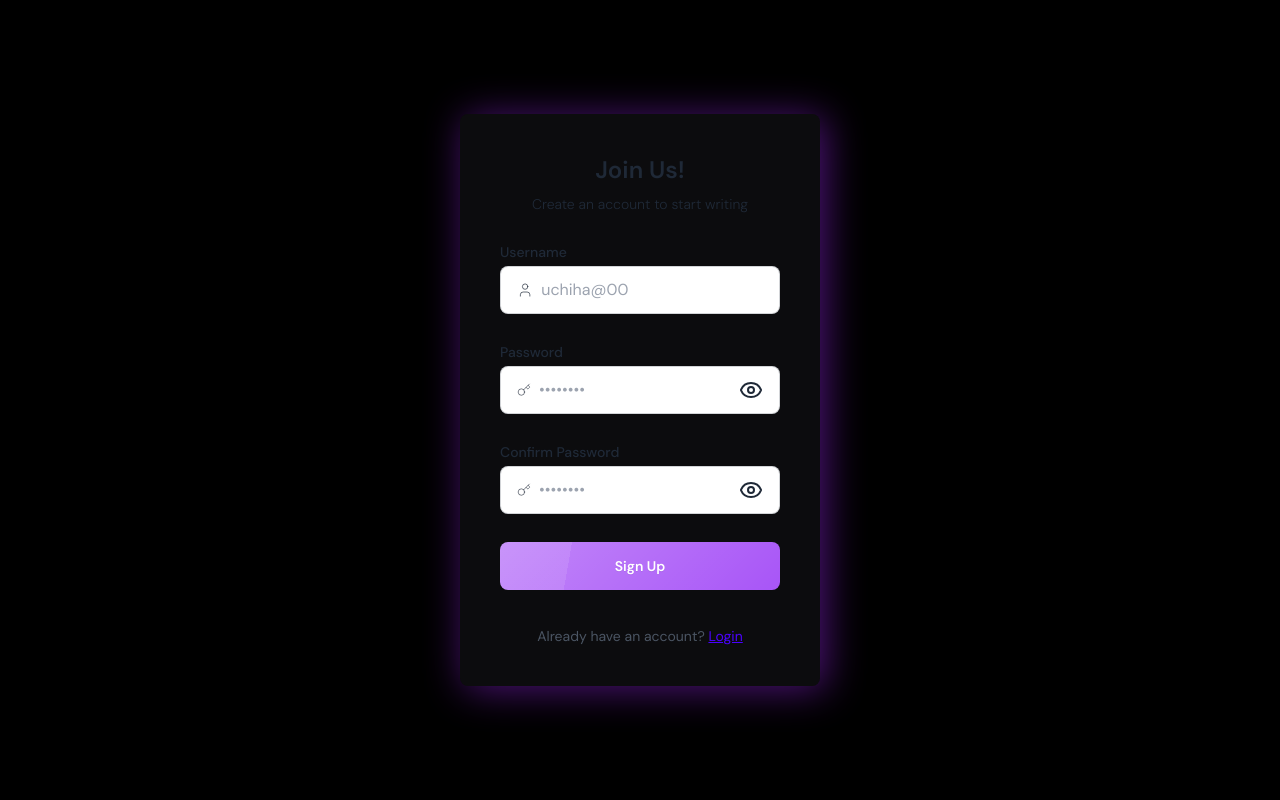
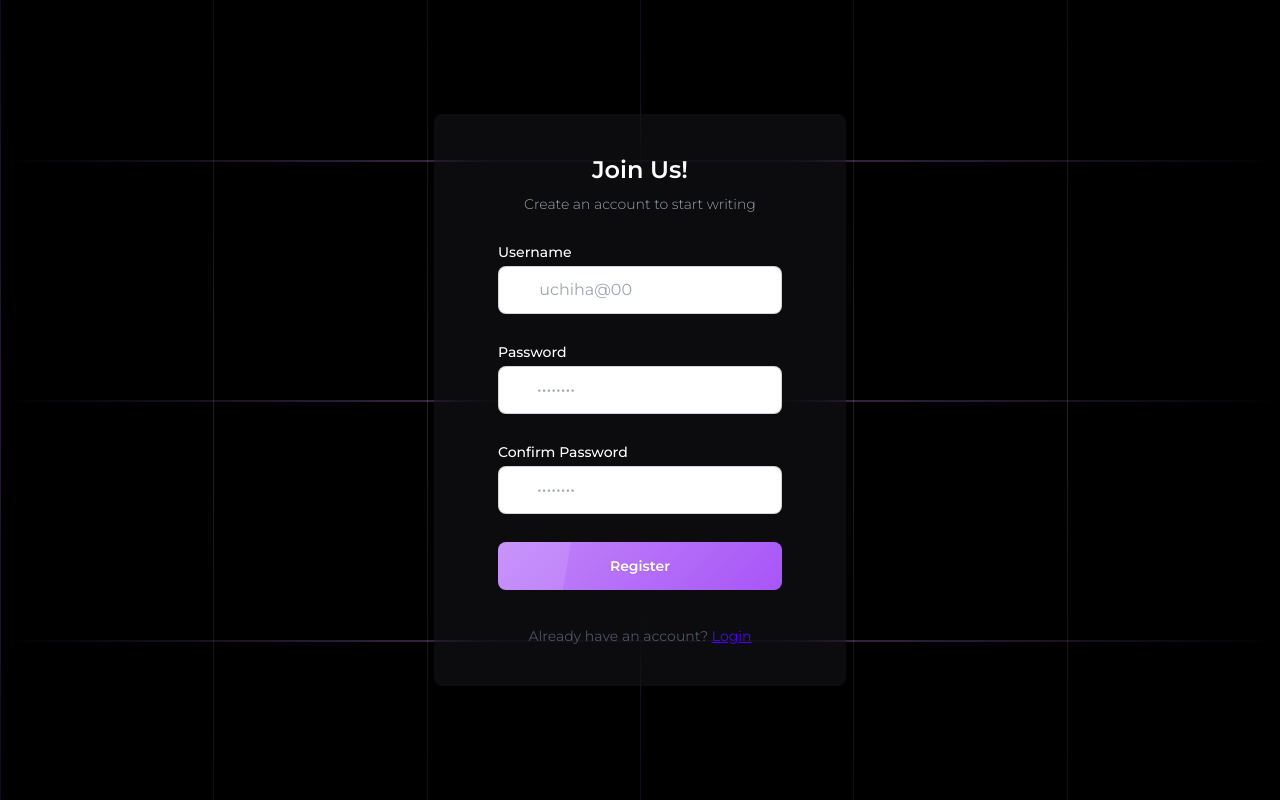
Before and after one commit to Prudvi0033/DoDo, a React (Vite) app in the folder client/: page /register in a window 1280 px wide. Built offline with nearby package versions, Linux system fonts and the light colour scheme; no server answers.

Commit message:
added grid to login and signup

```diff
--- a/client/src/pages/Home.jsx
+++ b/client/src/pages/Home.jsx
@@ -37,7 +37,7 @@
                     <Link to="/login" className='btn glass text-white px-4 py-2 text-sm sm:text-base flex items-center gap-2'>
                         Start Writing <Pencil size={16} />
                     </Link>
-                    <Link to="/signup" className='btn glass text-white bg-purple-700 hover:bg-purple-600 px-4 py-2 text-sm sm:text-base'>
+                    <Link to="/register" className='btn glass text-white bg-purple-700 hover:bg-purple-600 px-4 py-2 text-sm sm:text-base'>
                         Register
                     </Link>
                 </div>
--- a/client/src/pages/Login.jsx
+++ b/client/src/pages/Login.jsx
@@ -3,6 +3,7 @@
 import { useAuthStore } from '../stote/useAuthStore'
 import { Link } from 'react-router-dom'
 import toast from 'react-hot-toast';
+import GridComponent from '../components/GridComponent';
 
 const Login = () => {
   const [formData, setFormData] = useState({
@@ -29,13 +30,15 @@
   };
 
   return (
-    <div className='flex items-center justify-center h-screen bg-black overflow-hidden dm-sans'>
-      <form onSubmit={handleLogin} className='flex rounded-lg flex-col gap-3 p-10 bg-zinc-700 bg-clip-padding backdrop-filter backdrop-blur-2xl bg-opacity-20 backdrop-saturate-50 backdrop-contrast-100 shadow-[5px_3px_39px_0px_rgba(165,_39,_255,_0.48)]
-'>
+    <div className='flex items-center justify-center text-white h-screen bg-black overflow-hidden montserrat '>
+      <div className="absolute inset-0 z-0">
+        <GridComponent />
+      </div>
+      <form onSubmit={handleLogin} className='flex rounded-lg flex-col gap-3 p-10 bg-zinc-700 bg-clip-padding backdrop-filter backdrop-blur-2xl bg-opacity-20 backdrop-saturate-50 backdrop-contrast-100 '>
 
         <div className="flex flex-col gap-2 items-center justify-center">
           <h1 className="text-2xl font-semibold">Welcome Back!</h1>
-          <p className="mb-4 text-sm font-light">Login to continue your Writings</p>
+          <p className="mb-4 text-sm font-light text-gray-400">Login to continue your Writings</p>
         </div>
 
         <div className="mb-4">
@@ -79,7 +82,7 @@
         <div className="mt-6 flex items-center justify-center text-sm text-gray-600">
           <p>
             Don't have an account?{' '}
-            <Link to="/signup" className="link link-primary">
+            <Link to="/register" className="link link-primary">
               Sign up
             </Link>
           </p>
--- a/client/src/pages/Register.jsx
+++ b/client/src/pages/Register.jsx
@@ -3,6 +3,7 @@
 import { useAuthStore } from '../stote/useAuthStore';
 import { Link } from 'react-router-dom';
 import toast from 'react-hot-toast';
+import GridComponent from '../components/GridComponent';
 
 const Register = () => {
   const [formData, setFormData] = useState({
@@ -32,13 +33,15 @@
   };
 
   return (
-    <div className="flex items-center justify-center h-screen bg-black overflow-hidden dm-sans">
-      <form onSubmit={handleRegister} className="flex rounded-lg flex-col gap-3 p-10 bg-zinc-700 bg-clip-padding backdrop-filter backdrop-blur-2xl bg-opacity-20 backdrop-saturate-50 backdrop-contrast-100 shadow-[5px_3px_39px_0px_rgba(165,_39,_255,_0.48)]
-">
+    <div className="flex items-center justify-center text-white h-screen bg-black overflow-hidden montserrat">
+      <div className="absolute inset-0 z-0">
+        <GridComponent />
+      </div>
+      <form onSubmit={handleRegister} className="flex rounded-lg flex-col gap-3 p-10 px-16 bg-zinc-700 bg-clip-padding backdrop-filter backdrop-blur-2xl bg-opacity-20 backdrop-saturate-50 backdrop-contrast-100">
 
         <div className="flex flex-col gap-2 items-center justify-center">
           <h1 className="text-2xl font-semibold">Join Us!</h1>
-          <p className="mb-4 text-sm font-light">Create an account to start writing</p>
+          <p className="mb-4 text-sm font-light text-gray-400">Create an account to start writing</p>
         </div>
 
         <div className="mb-4">
@@ -93,7 +96,7 @@
           className="text-md text-white btn glass bg-purple-500"
           disabled={isRegistering}
         >
-          {isRegistering ? <Loader className="animate-spin" /> : "Sign Up"}
+          {isRegistering ? <Loader className="animate-spin" /> : "Register"}
         </button>
 
         <div className="mt-6 flex items-center justify-center text-sm text-gray-600">
```
